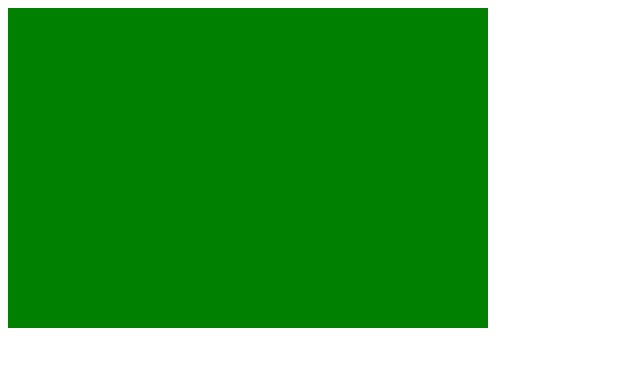
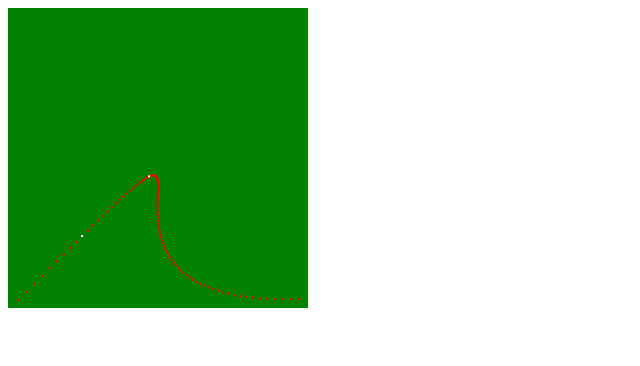
Before and after one commit to usic/towerDef, a plain HTML site: page index.html in a window 1280 px wide. Shown: the whole page, without its empty margins (0-640 px from the left). Drawn offline with Linux system fonts and the light colour scheme.

Commit message:
ships are moving

```diff
--- a/index.html
+++ b/index.html
@@ -2,7 +2,9 @@
 <html>
 <head>
   <script src="lib/crafty.js"></script>
+  <script src="src/pathsBuilder.js"></script>
   <script src="src/game.js"></script>
+  <script src="src/components.js"></script>
   <script>
     window.addEventListener('load', Game.start);
   </script>
--- /dev/null
+++ b/src/components.js
@@ -0,0 +1,26 @@
+Crafty.c('Ship', {
+  init: function(){
+    this.requires('2D, Canvas, Color, Tween');
+    this.color('rgb(255, 255, 255)');
+    this.attr({
+      w: 2,
+      h: 2,
+    });
+  },
+
+  at: function(path) {
+      this.attr({ x: path[0][0], y: path[0][1]});
+      this.go(path, 1);
+  },
+
+  go: function(path, n){
+    this.x = path[n][0];
+    this.y = path[n][1];
+    var c = n+1;
+    if(c<path.length){
+      this.timeout(function(){
+        this.go(path, c);
+      }, 100);
+    }
+  }
+});
--- a/src/game.js
+++ b/src/game.js
@@ -1,8 +1,26 @@
 Game = {
-  // Initialize and start our game
+
   start: function() {
-    // Start crafty and set a background color so that we can see it's working
-    Crafty.init(480, 320);
+
+    Crafty.init(300, 300);
     Crafty.background('green');
+
+    //draws Path
+    for (var i = 0; i < pathAr.length; i++) {
+
+    	Crafty.e('2D, Canvas, Color')
+            .attr({
+              x: pathAr[i][0],
+              y: pathAr[i][1],
+              w: 2,
+              h: 2
+            })
+            .color('rgb(255, 0, 0)');
+    };
+
+    //add ships
+    setInterval(function(){
+    	Crafty.e('Ship').at(pathAr);
+    }, 2000);
   }
 }
--- /dev/null
+++ b/src/pathsBuilder.js
@@ -0,0 +1,46 @@
+function getBezierBasis(i, n, t) {
+
+	function f(n) {
+		return (n <= 1) ? 1 : n * f(n - 1);
+	};
+
+	return (f(n)/(f(i)*f(n - i)))* Math.pow(t, i)*Math.pow(1 - t, n - i);
+}
+
+// arr - dots.  (x = arr[0], y = arr[1])
+// step -  (0 < step < 1)
+function getBezierPath(arr, step) {
+	if (step == undefined) {
+		step = 0.01;
+	}
+
+	var res = new Array()
+
+	for (var t = 0; t < 1 + step; t += step) {
+		if (t > 1) {
+			t = 1;
+		}
+
+		var ind = res.length;
+
+		res[ind] = new Array(0, 0);
+
+		for (var i = 0; i < arr.length; i++) {
+			var b = getBezierBasis(i, arr.length - 1, t);
+
+			res[ind][0] += arr[i][0] * b;
+			res[ind][1] += arr[i][1] * b;
+		}
+	}
+
+	return res;
+}
+
+var arr = Array();
+arr[0] = new Array(0, 300);
+arr[1] = new Array(300, 0);
+arr[2] = new Array(0, 300);
+arr[3] = new Array(290, 290);
+
+var pathAr = Array();
+pathAr = getBezierPath(arr);
```
